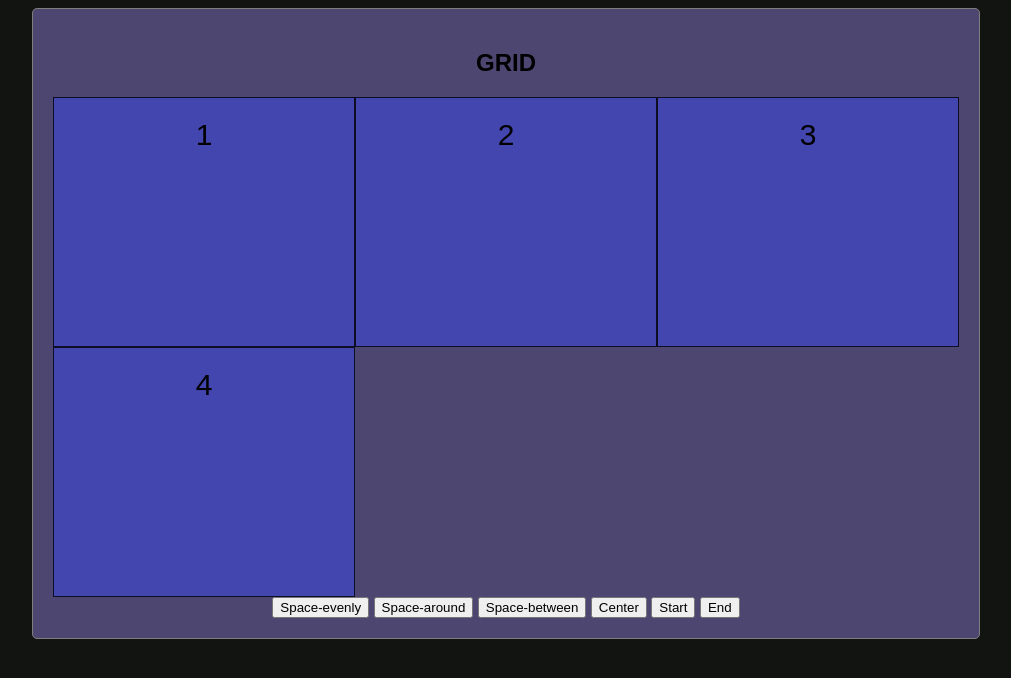
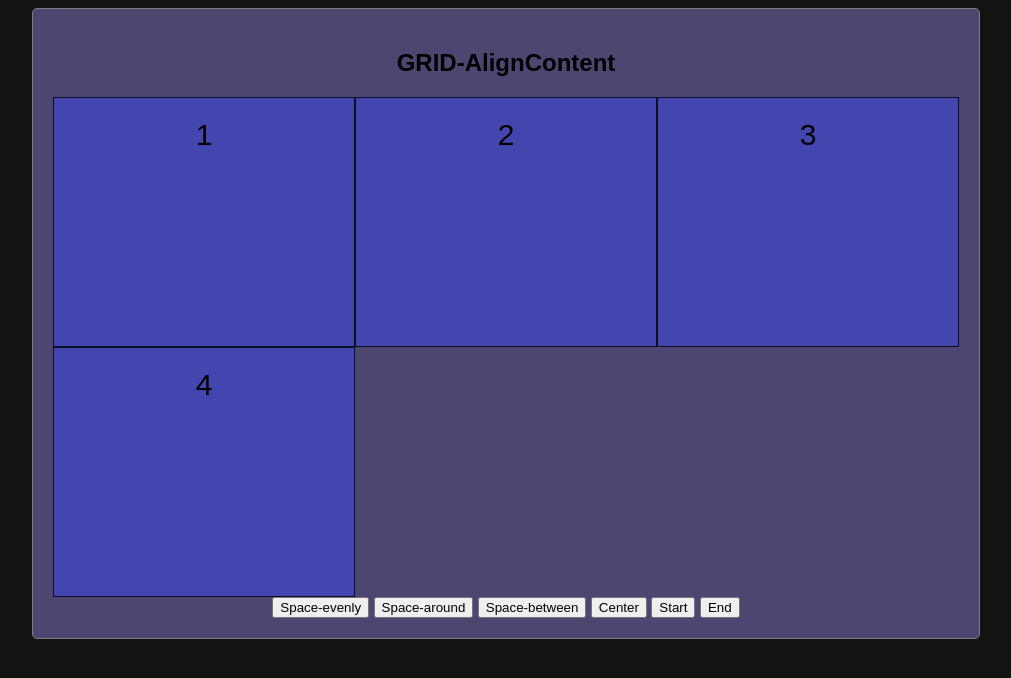
Before and after one commit to adry23sg/UT5-Adri-n-, a plain HTML site: page Grid-AlignContent/pruebas.html in a window 1280 px wide. Shown: the whole page, without its empty margins (134-1145 px from the left). Drawn offline with Linux system fonts and the light colour scheme.

Commit message:
Titulo fix

```diff
--- a/Grid-AlignContent/pruebas.html
+++ b/Grid-AlignContent/pruebas.html
@@ -13,7 +13,7 @@
 <body>
 
     <div class="contenedor">
-        <h2>GRID</h2>
+        <h2>GRID-AlignContent</h2>
         <div id="grid" class="grid">
             <div class="elementogrid">1</div>
             <div class="elementogrid">2</div>
```
